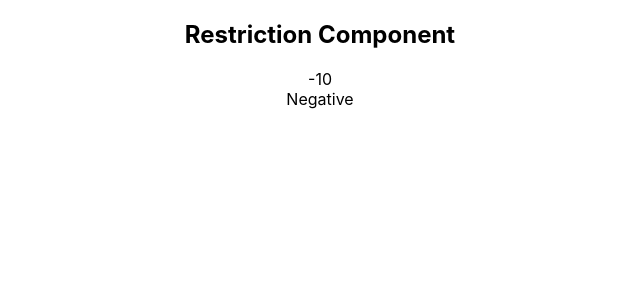
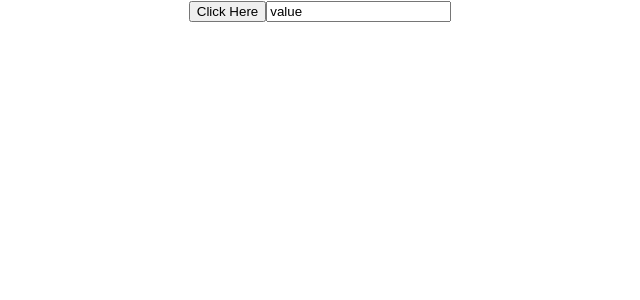
Before and after one commit to MuhammadShohagIslam/React-TypeScript, a React (Create React App) app: page / in a window 1280 px wide. Shown: the top 300 px of the page, without its empty margins (320-960 px from the left). Built offline with nearby package versions, Linux system fonts and the light colour scheme.

Commit message:
Wrapping HTML Element

```diff
--- a/src/App.tsx
+++ b/src/App.tsx
@@ -14,7 +14,9 @@ import "./App.css";
 // import MainClassComp from "./components/ClassComp/Main";
 // import MainComponetProps from "./components/ComponentProps/Main";
 // import MainGeneric from "./components/GenericProps/Main";
-import MainRestriction from "./components/Restricting/Main";
+// import MainRestriction from "./components/Restricting/Main";
+// import MainLiteralExclude from "./components/LiteralsExclude/Main";
+import MainWrapHtmlElement from "./components/WrapHtmlElement/Main";
 
 function App() {
     return (
@@ -34,8 +36,9 @@ function App() {
             {/* <MainClassComp/> */}
             {/* <MainComponetProps/> */}
             {/* <MainGeneric/> */}
-            <MainRestriction/>
-
+            {/* <MainRestriction/> */}
+            {/* <MainLiteralExclude/> */}
+            <MainWrapHtmlElement/>
         </div>
     );
 }
--- /dev/null
+++ b/src/components/WrapHtmlElement/Button.tsx
@@ -0,0 +1,16 @@
+type ButtonProps = {
+    variant: "primary" | "secondary",
+    children: string
+} & Omit<React.ComponentProps<'button'>, 'children'>
+
+// when you want to work design system, we have to remember for this
+
+const Button = ({variant, children, ...rest}:ButtonProps) => {
+    return (
+        <>
+            <button className={`class-with-${variant}`} {...rest}>{children}</button>
+        </>
+    );
+}
+
+export default Button;
--- /dev/null
+++ b/src/components/WrapHtmlElement/Input.tsx
@@ -0,0 +1,11 @@
+type InputProps = React.ComponentProps<'input'> // wrapping html element
+
+const Input = (props: InputProps) => {
+    return (
+        <>
+            <input {...props}/>
+        </>
+    );
+}
+
+export default Input;
--- /dev/null
+++ b/src/components/WrapHtmlElement/Main.tsx
@@ -0,0 +1,15 @@
+import Button from "./Button";
+import Input from "./Input";
+
+const Main = () => {
+    return (
+        <>
+            <Button variant="primary" onClick={()=> console.log("Clicked")}>
+                Click Here
+            </Button>
+            <Input value='value' type='text' onChange={()=> console.log('Changed')} />
+        </>
+    );
+}
+
+export default Main;
```
